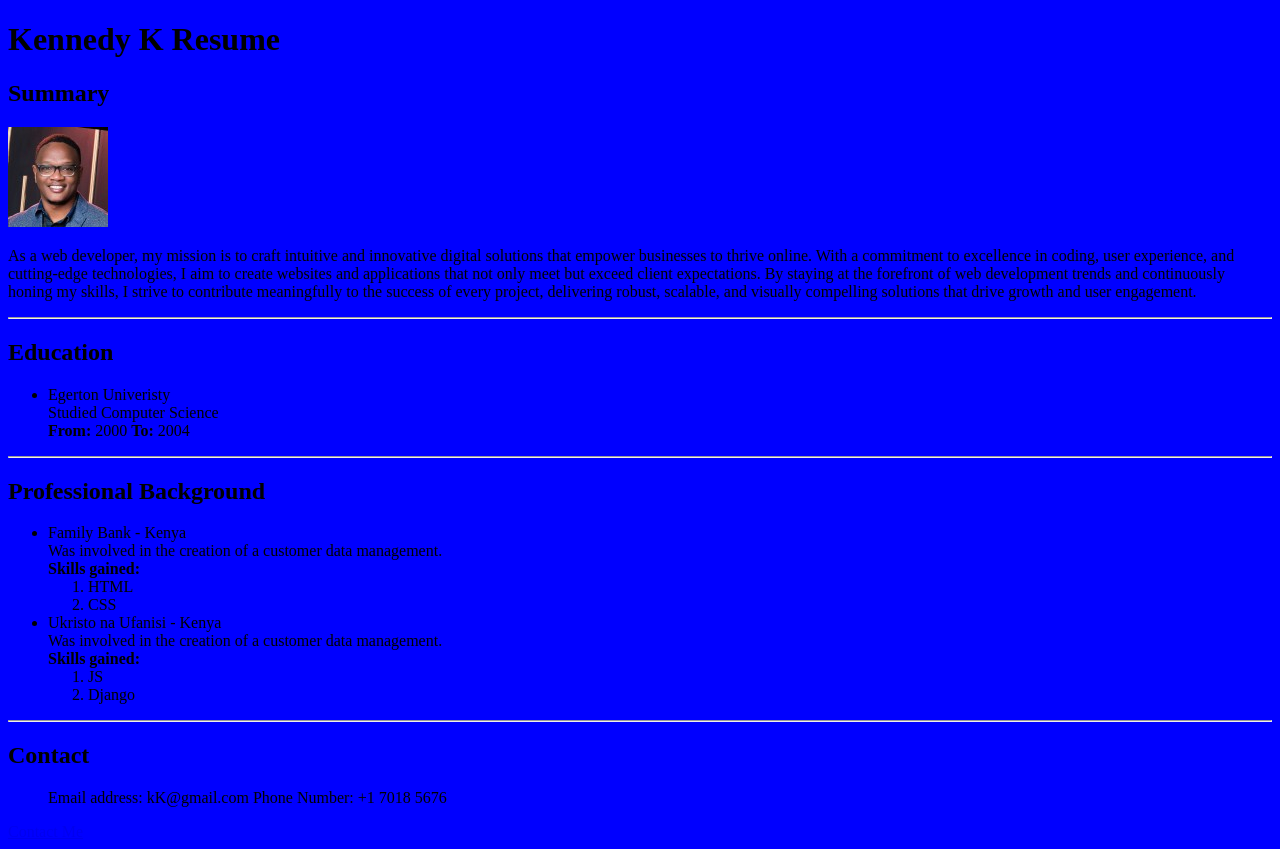
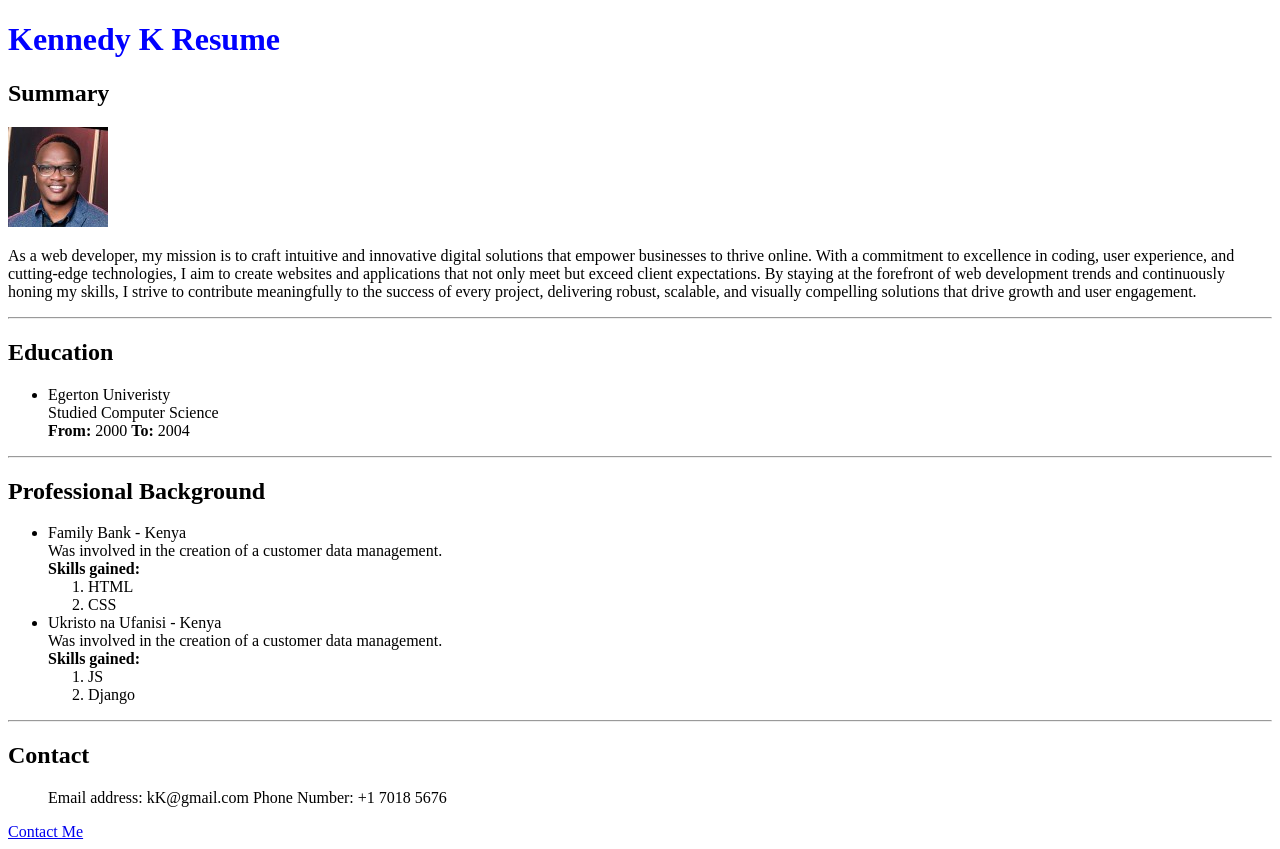
Before and after one commit to K-sys-ctrl/html-portfolio, a plain HTML site: page index.html in a window 1280 px wide. Drawn offline with Linux system fonts and the light colour scheme.

Commit message:
Update index.html

```diff
--- a/index.html
+++ b/index.html
@@ -1,8 +1,13 @@
 <!DOCTYPE html>
-<html lang="en" style="background:blue">
+<html lang="en">
 <head>
    <meta charset="UTF-8">
    <title>Kennedy Resume</title>
+   <style>
+      h1 {
+         color: blue
+      }
+   </style>
 </head>
 <body>
    <h1>Kennedy K Resume</h1>
```
